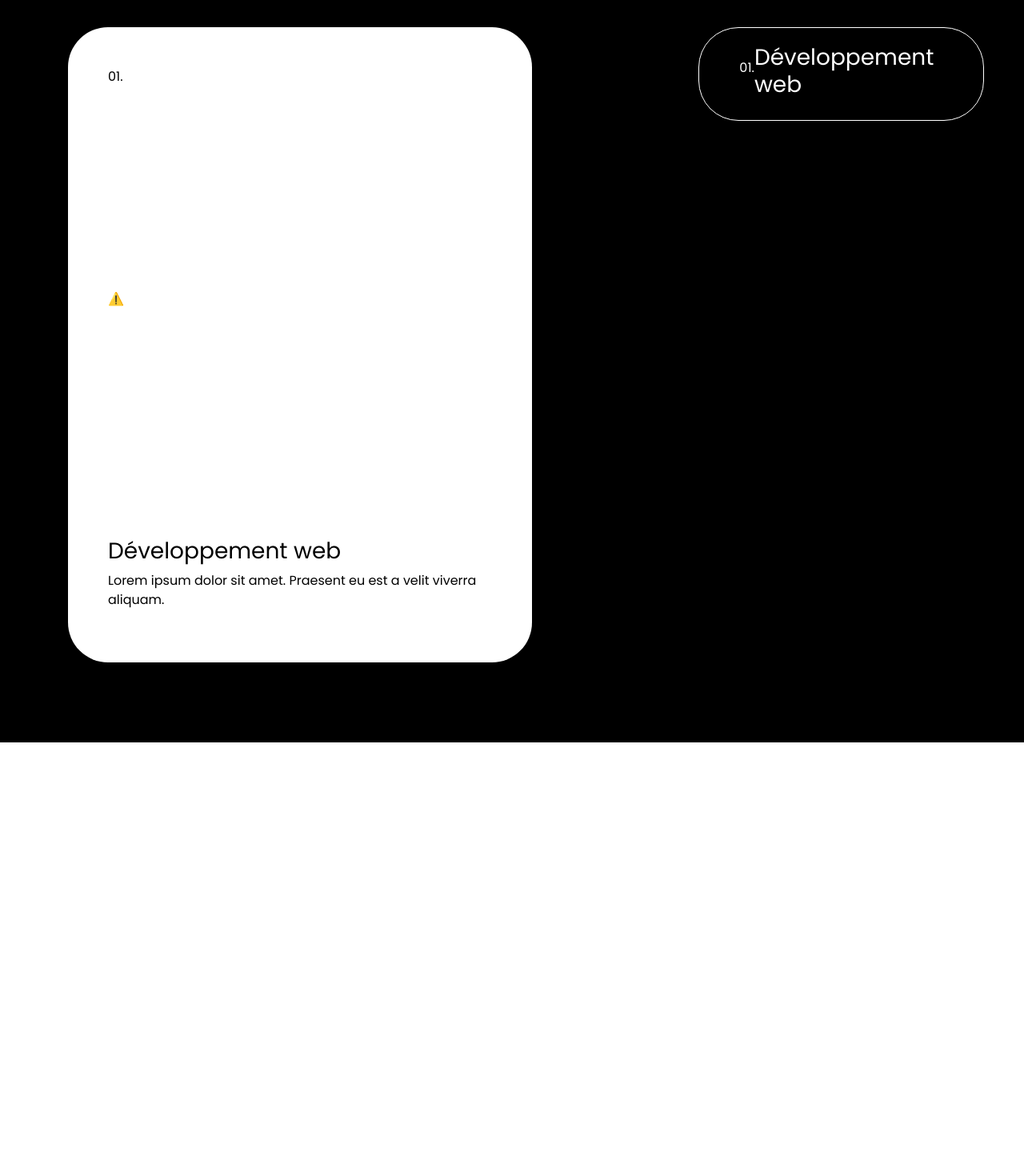
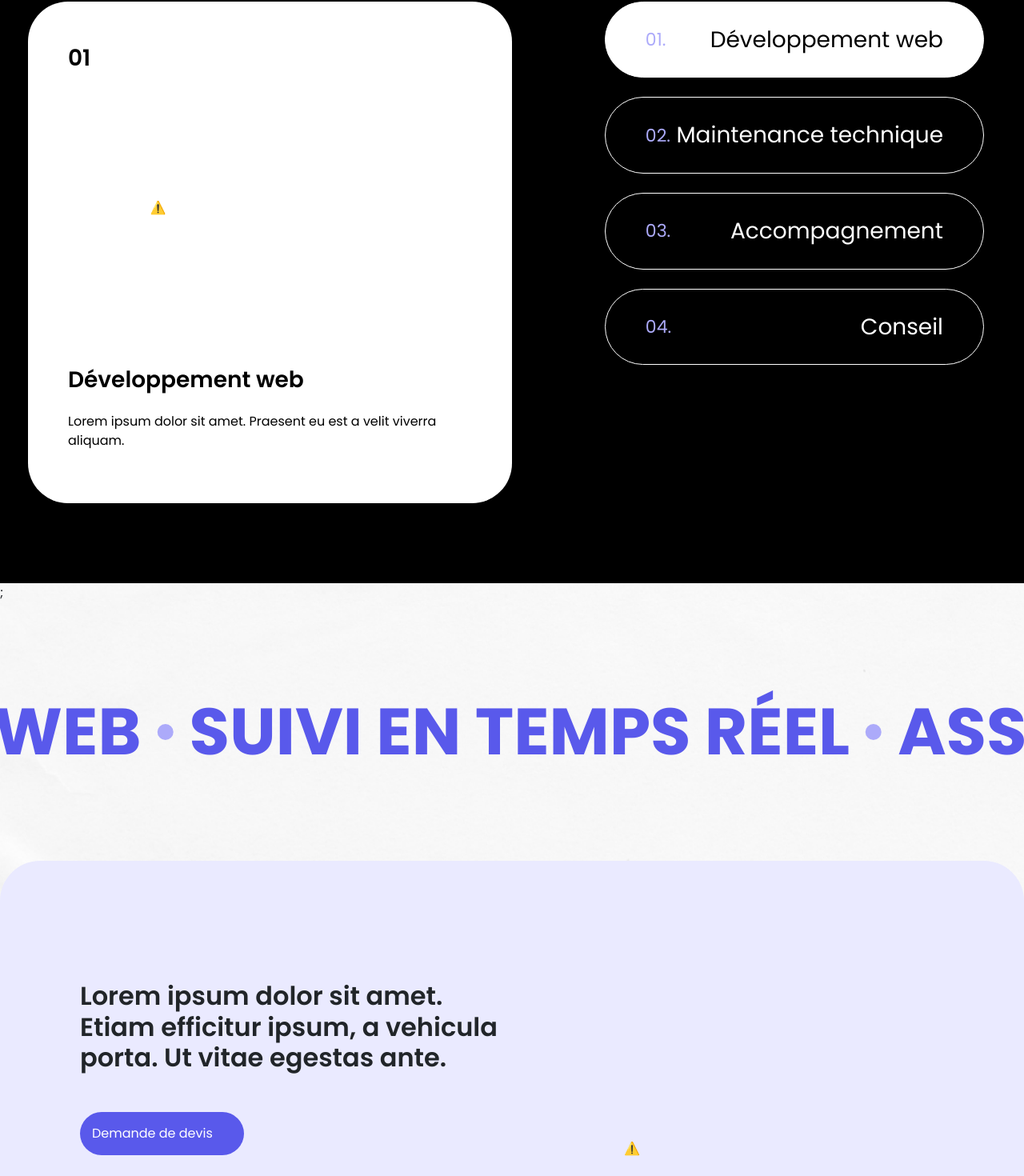
Before and after one commit to QuentinBoulay/qomit, a React (Create React App) app in the folder frontend/: page / in a window 1280 px wide. Shown: the part 1415-2885 px from the top of the page at 80% size. Before the commit the page ends 2343 px from the top, so only its background shows below. Built offline with nearby package versions, Linux system fonts and the light colour scheme; no server answers; some icons are missing.

Commit message:
Modif page d'accueil

```diff
--- a/frontend/package.json
+++ b/frontend/package.json
@@ -6,12 +6,14 @@
     "@testing-library/jest-dom": "^5.16.5",
     "@testing-library/react": "^13.4.0",
     "@testing-library/user-event": "^13.5.0",
+    "gsap": "^3.11.4",
     "ra-data-json-server": "^4.7.0",
     "react": "^18.2.0",
     "react-admin": "^4.7.1",
     "react-dom": "^18.2.0",
     "react-scripts": "5.0.1",
     "sass": "^1.57.1",
+    "to-fast-properties": "^4.0.0",
     "web-vitals": "^2.1.4"
   },
   "scripts": {
--- a/frontend/src/components/client/Home/Home.js
+++ b/frontend/src/components/client/Home/Home.js
@@ -1,34 +1,41 @@
-import React from 'react';
-import Nav from '../Templates/Nav.js';
-import Hero from './Hero.js';
+import Nav from "../Templates/Nav.js";
+import Hero from "./Hero.js";
+import Services from "./Services.js";
+import Ticker from "./Ticker.js";
 
-function Home ()  {
-
+function Home() {
   return (
     <>
-    <Nav/>
-    <Hero/>
-    <div className='services'>
-      <h2 className='font-size-82 text-center'>Nos <div className='underline-container d-inline-block px-3'>services</div></h2>
-      <div className='row justify-content-between'>
-        <div className='description-service col-12 col-lg-6'>
-          <p>01.</p>
-          <lottie-player src="https://lottie.host/c0890e44-a909-4372-b769-660d161f67a9/hLjYM7mcxj.json" background="transparent" speed="1" style={{width: '500px', height: '500px', margin: '0 auto'}} loop autoplay></lottie-player>
-          <h3 className='mt-5'>Développement web</h3>
-          <p>Lorem ipsum dolor sit amet. Praesent eu est a velit viverra aliquam.</p>
-        </div>
-        <div className='group-buttons-services col-12 col-lg-4'>
-          <div className='input-container d-flex justify-content-end align-items-center'>
-            <p>01.</p>
-            <h3>Développement web</h3>
-            <box-icon name='plus' color='#ffffff' ></box-icon>
-          </div>
-        </div>
+      <Nav />
+      <Hero />
+      <Services />
+      <Ticker />
+      <div className="devis-container position-relative">
+        <h2 className="w-50 mb-5">
+          Lorem ipsum dolor sit amet. Etiam efficitur ipsum, a vehicula porta.
+          Ut vitae egestas ante.
+        </h2>
+        <button className="purple-button d-flex align-items-center">
+          Demande de devis
+          <box-icon name="right-arrow-alt" color="#ffffff"></box-icon>
+        </button>
+        <lottie-player
+          src="https://lottie.host/2701362e-b03e-41fd-961c-b5277dbc789b/aCvD8DkmxL.json"
+          background="transparent"
+          speed="1"
+          style={{
+            width: "400px",
+            height: "400px",
+            position: "absolute",
+            bottom: "-42px",
+            right: "100px",
+          }}
+          loop
+          autoplay
+        ></lottie-player>
       </div>
-    </div>
     </>
   );
-
-};
+}
 
 export default Home;
--- /dev/null
+++ b/frontend/src/components/client/Home/Services.js
@@ -0,0 +1,114 @@
+import React, { useState } from "react";
+
+function Services() {
+  const [selectedService, setSelectedService] = useState({
+    num: "01",
+    title: "Développement web",
+    text: "Lorem ipsum dolor sit amet. Praesent eu est a velit viverra aliquam.",
+    gif: "https://lottie.host/c0890e44-a909-4372-b769-660d161f67a9/hLjYM7mcxj.json",
+  });
+
+  const [key, setKey] = useState(0); // Ajout de la variable key
+
+  const handleServiceClick = (num, title, text, gif) => {
+    setSelectedService({ num, title, text, gif });
+    setKey(key + 1); // Mise à jour de la clé
+  };
+  return (
+    <>
+      <div className="services">
+        <h2 className="font-size-55 text-center">
+          Nos{" "}
+          <div className="underline-container d-inline-block px-3">
+            services
+          </div>
+        </h2>
+        <div className="row justify-content-between">
+          <div className="description-service col-12 col-lg-6 col-xs-12 mr-1">
+            <p className="font-size-28">{selectedService.num}</p>
+            <lottie-player
+              src={selectedService.gif}
+              key={key} // Utilisation de la clé
+              background="transparent"
+              speed="1"
+              style={{ width: "300px", height: "300px", margin: "0 auto" }}
+              loop
+              autoplay
+            ></lottie-player>
+            <h3 className="mt-5 mb-4">{selectedService.title}</h3>
+            <p>{selectedService.text}</p>
+          </div>
+          <div className="group-buttons-services col-12 col-lg-5 col-xs-12">
+            <div
+              className={`input-container ${
+                selectedService.num === "01" ? "active-input" : ""
+              } d-flex justify-content-between align-items-center mb-4`}
+              onClick={() =>
+                handleServiceClick(
+                  "01",
+                  "Développement web",
+                  "Lorem ipsum dolor sit amet. Praesent eu est a velit viverra aliquam.",
+                  "https://lottie.host/c0890e44-a909-4372-b769-660d161f67a9/hLjYM7mcxj.json"
+                )
+              }
+            >
+              <p className="mb-0 font-size-22">01.</p>
+              <h3 className="mb-0">Développement web</h3>
+            </div>
+            <div
+              className={`input-container ${
+                selectedService.num === "02" ? "active-input" : ""
+              } d-flex justify-content-between align-items-center mb-4`}
+              onClick={() =>
+                handleServiceClick(
+                  "02",
+                  "Maintenance technique",
+                  "Lorem ipsum dolor sit amet. Praesent eu est a velit viverra aliquam.",
+                  "https://lottie.host/e39a53a5-eb5e-4c35-bc64-c1c525a41d82/oldLji35qk.json"
+                )
+              }
+            >
+              <p className="mb-0 font-size-22">02.</p>
+              <h3 className="mb-0">Maintenance technique</h3>
+            </div>
+            <div
+              className={`input-container ${
+                selectedService.num === "03" ? "active-input" : ""
+              } d-flex justify-content-between align-items-center mb-4`}
+              onClick={() =>
+                handleServiceClick(
+                  "03",
+                  "Accompagnement",
+                  "Lorem ipsum dolor sit amet. Praesent eu est a velit viverra aliquam.",
+                  "https://lottie.host/2701362e-b03e-41fd-961c-b5277dbc789b/aCvD8DkmxL.json"
+                )
+              }
+            >
+              <p className="mb-0 font-size-22">03.</p>
+              <h3 className="mb-0">Accompagnement</h3>
+            </div>
+            <div
+              className={`input-container ${
+                selectedService.num === "04" ? "active-input" : ""
+              } d-flex justify-content-between align-items-center mb-4`}
+              onClick={() =>
+                handleServiceClick(
+                  "04",
+                  "Conseil",
+                  "Lorem ipsum dolor sit amet. Praesent eu est a velit viverra aliquam.",
+                  "https://lottie.host/c0890e44-a909-4372-b769-660d161f67a9/hLjYM7mcxj.json"
+                )
+              }
+            >
+              <p className="mb-0 font-size-22">04.</p>
+              <h3 className="mb-0">Conseil</h3>
+            </div>
+          </div>
+        </div>
+      </div>
+      ;
+    </>
+  );
+}
+
+export default Services;
--- /dev/null
+++ b/frontend/src/components/client/Home/Ticker.js
@@ -0,0 +1,73 @@
+import { useEffect, useRef } from "react";
+import gsap, { Linear } from "gsap";
+
+function Ticker() {
+  const tickerRef = useRef(null);
+
+  useEffect(() => {
+    const tickerElement = tickerRef.current;
+    const tickerInner = tickerElement.querySelector(".js-ticker-inner");
+    const tickerWidth = tickerInner.offsetWidth;
+
+    // Cloner les noeuds enfants de tickerInner pour les répéter indéfiniment
+    tickerInner.childNodes.forEach((node) => {
+      tickerInner.appendChild(node.cloneNode(true));
+    });
+
+    // Animer le ticker
+    gsap.fromTo(
+      tickerInner,
+      {
+        x: 0,
+      },
+      {
+        duration: 50,
+        x: -tickerWidth,
+        ease: Linear.easeNone,
+        repeat: -1,
+      }
+    );
+
+    return () => {
+      // Nettoyer l'animation lors de la suppression du composant
+      gsap.killTweensOf(tickerInner);
+    };
+  }, []);
+
+  return (
+    <div className="ticker-container">
+      <div className="ticker-1">
+        <div className="ticker js-ticker" ref={tickerRef}>
+          <div className="ticker__inner js-ticker-inner">
+            <span className="ticker__text font-size-82">
+              Création de site web
+            </span>
+            <div className="point"></div>
+            <span className="ticker__text font-size-82">
+              Suivi en temps réel
+            </span>
+            <div className="point"></div>
+            <span className="ticker__text font-size-82">
+              Assistance technique
+            </span>
+            <div className="point"></div>
+            <span className="ticker__text font-size-82">
+              Stratégie digitale
+            </span>
+            <div className="point"></div>
+            <span className="ticker__text font-size-82">Design graphique</span>
+            <div className="point"></div>
+            <span className="ticker__text font-size-82">SEO</span>
+            <div className="point"></div>
+            <span className="ticker__text font-size-82">SEA</span>
+            <div className="point"></div>
+            <span className="ticker__text font-size-82">Audit technique</span>
+            <div className="point"></div>
+          </div>
+        </div>
+      </div>
+    </div>
+  );
+}
+
+export default Ticker;
--- a/frontend/src/index.scss
+++ b/frontend/src/index.scss
@@ -1,16 +1,41 @@
 body {
   margin: 0;
   -webkit-font-smoothing: antialiased;
-  font-family: 'Poppins', sans-serif;
+  font-family: "Poppins", sans-serif;
   -moz-osx-font-smoothing: grayscale;
   background-image: url("img/bg.png");
   background-repeat: no-repeat;
   background-size: cover;
 }
 
-$font-sizes: (14, 16, 18, 20, 22, 24, 26, 28, 30, 32, 34, 36, 38, 40, 42, 44, 46, 48, 76, 78, 82, 96);
-$violet : #5959EB;
-$violet-clair: #ACAAFA;
+$font-sizes: (
+  14,
+  16,
+  18,
+  20,
+  22,
+  24,
+  26,
+  28,
+  30,
+  32,
+  34,
+  36,
+  38,
+  40,
+  42,
+  44,
+  55,
+  46,
+  48,
+  76,
+  78,
+  80,
+  82,
+  96
+);
+$violet: #5959eb;
+$violet-clair: #acaafa;
 
 @each $font-size in $font-sizes {
   .font-size-#{$font-size} {
@@ -31,14 +56,14 @@ h1 span {
   color: $violet;
 }
 
-a, a:hover {
+a,
+a:hover {
   text-decoration: none;
 }
 
 a {
   color: black;
   font-weight: 600;
-
 }
 
 .button:hover {
@@ -53,13 +78,12 @@ a {
   border-radius: 50px;
 }
 
-
 // MENU CONTAINER
 
 .menu-container ul div {
   background-color: white;
   border-radius: 50px;
-  box-shadow: 0px 0px 17px #CDCDCD;
+  box-shadow: 0px 0px 17px #cdcdcd;
 }
 
 .menu-container ul {
@@ -68,7 +92,6 @@ a {
 
 .menu-container li {
   padding: 20px 30px;
-
 }
 
 .menu-container a {
@@ -85,14 +108,12 @@ a {
   color: $violet !important;
 }
 
-
 .menu-container li:hover {
   color: white !important;
   background-color: $violet;
   border-radius: 50px;
   transition: background-color 0.3s ease-in-out;
 }
-
 
 .menu-container .active {
   background-color: $violet;
@@ -103,28 +124,26 @@ a {
   color: $violet;
 }
 
-
 // FLASHY SLIPPY NAV STYLES
 .mobile-nav-button {
-  width:35px;
-  position:absolute;
-  margin:2rem;
-  right:0;
-  top:0;
-  z-index:9999;
-  cursor:pointer;
-  width:35px;
-  height:30px;
+  width: 35px;
+  position: absolute;
+  margin: 2rem;
+  right: 0;
+  top: 0;
+  z-index: 9999;
+  cursor: pointer;
+  width: 35px;
+  height: 30px;
   .mobile-nav-button__line {
-      width:100%;
-      height:4px;
-      background:black;
-      position:relative;
-      transition:1s ease;
+    width: 100%;
+    height: 4px;
+    background: black;
+    position: relative;
+    transition: 1s ease;
     &:nth-of-type(2) {
-          margin:0.5rem 0;
+      margin: 0.5rem 0;
     }
-
   }
   .mobile-nav-button__line--1 {
     transform: rotate(45deg);
@@ -147,17 +166,16 @@ a {
   background-color: white;
   visibility: hidden;
   position: absolute;
-
 }
 
 .mobile-menu--open {
   visibility: visible;
-  display:block;
-  width:100%;
+  display: block;
+  width: 100%;
   background: $violet;
-  position:absolute;
-  z-index:9998;
-  top:0;
+  position: absolute;
+  z-index: 9998;
+  top: 0;
   bottom: 0 !important;
   left: 0;
   right: 0;
@@ -166,14 +184,14 @@ a {
     position: relative;
     top: 50%;
     transform: translateY(-50%);
-      padding:0;
+    padding: 0;
     li {
       list-style: none;
       text-align: center;
       a {
-              display:block;
+        display: block;
         text-align: center;
-              color:white;
+        color: white;
         font-weight: bold;
       }
     }
@@ -204,7 +222,6 @@ a {
   border: none !important;
 }
 
-
 .purple-button:hover {
   background-color: black;
   transition: all 0.3s ease-in-out;
@@ -219,9 +236,9 @@ a {
   width: 300px;
   height: 300px;
   border-radius: 50%;
-  background-color: #F5F5F5;
+  background-color: #f5f5f5;
   margin: 100px auto;
-  box-shadow: 0px 15px 15px #CDCDCD;
+  box-shadow: 0px 15px 15px #cdcdcd;
   position: relative;
   z-index: 999;
 }
@@ -238,11 +255,10 @@ a {
   z-index: 4;
 }
 
-
 // SERVICES
 
 .services {
-  padding: 100px 50px 100px 100px;
+  padding: 100px 50px 100px 50px;
   background-color: black;
   color: white;
   border-radius: 50px 50px 0 0;
@@ -263,17 +279,92 @@ a {
 }
 
 .input-container {
-  border: 0.5px solid white;
+  border: 1.7px solid white;
   border-radius: 50px;
-  padding: 20px 50px;
+  padding: 30px 50px;
 }
 
+.input-container:hover {
+  background-color: white;
+  transition: all 0.3s ease-in-out;
+  cursor: pointer;
+  h3 {
+    color: black;
+  }
+  .box-icon {
+    color: #ff0000 !important;
+  }
+}
 
+.input-container p {
+  color: $violet-clair;
+}
+
+.active-input {
+  background-color: white;
+
+  h3 {
+    color: black;
+  }
+}
+
+.description-service p:first-child {
+  font-weight: 600;
+}
+
+.description-service h3 {
+  font-weight: 600;
+}
+
+// TICKER
+
+.ticker-container {
+  padding: 100px 0;
+}
+
+.ticker-1,
+.ticker-2 {
+  display: flex;
+  align-items: center;
+  width: 100%;
+}
+
+.ticker {
+  overflow: hidden;
+}
+.ticker__inner {
+  display: flex;
+  width: fit-content;
+  align-items: center;
+}
+
+.ticker__text {
+  white-space: nowrap;
+  text-transform: uppercase;
+  line-height: unset;
+  color: $violet;
+  font-weight: bold;
+}
+
+.point {
+  margin: 0 20px;
+  width: 20px;
+  height: 20px;
+  background-color: $violet-clair;
+  border-radius: 50px;
+}
+
+// DEMANDE DE DEVIS
+
+.devis-container {
+  padding: 150px 100px;
+  background-color: #eaeaff;
+  border-radius: 50px;
+}
 
 // MEDIA QUERIES
 
 @media (max-width: 700px) {
-
   h1 {
     font-size: 56px !important;
   }
@@ -298,4 +389,27 @@ a {
     margin: -189px 0 0px -256px;
   }
 
+  .services {
+    padding: 60px 50px 60px 50px;
   }
+
+  .description-service {
+    margin: 60px 0 0 0;
+  }
+
+  .services h2 {
+    font-size: 42px !important;
+  }
+
+  .input-container h3 {
+    font-size: 18px;
+  }
+
+  .group-buttons-services {
+    margin: 20px 0 0 0;
+  }
+
+  .input-container {
+    padding: 20px 30px;
+  }
+}
--- /dev/null
+++ b/package.json
@@ -0,0 +1,5 @@
+{
+  "dependencies": {
+    "gsap": "^3.11.4"
+  }
+}
```
Also changed, not shown: 2 other files (tests, documents, lock files or other folders). Lines whose indentation alone changed are shown as unchanged.
